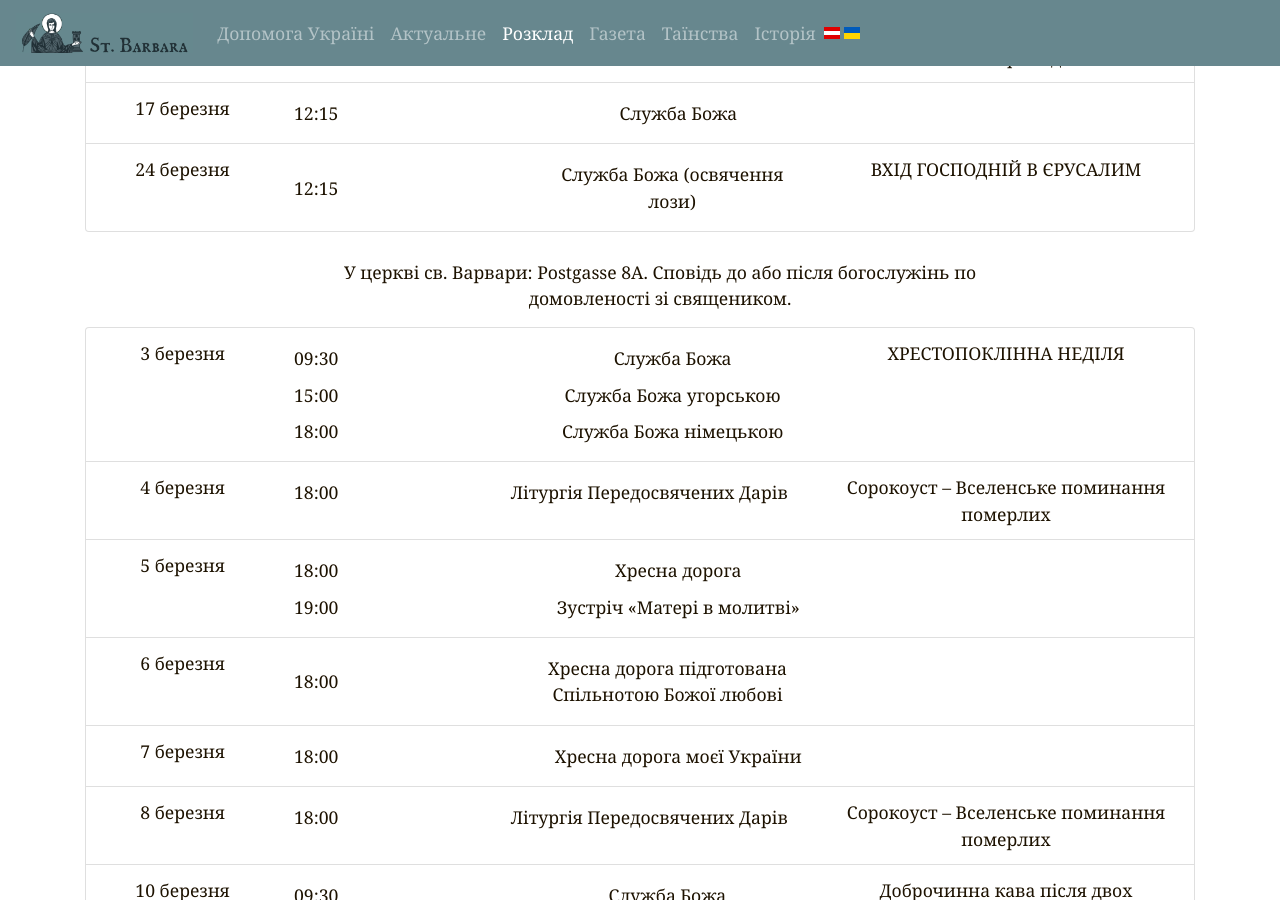
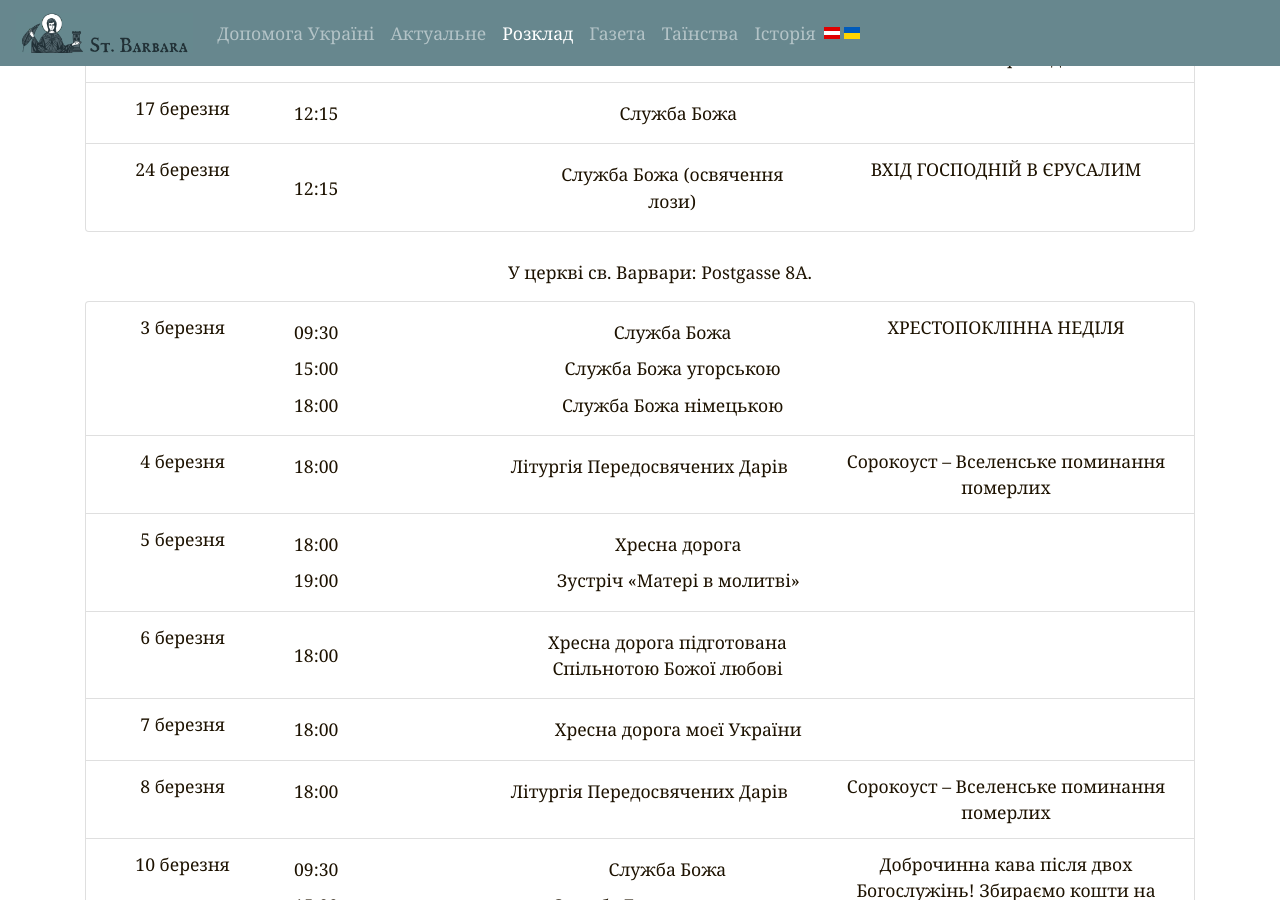
Before and after one commit to n3braska/jekyll, a Jekyll site: the page built from ua/timetable.html, in a window 1280 px wide and 900 px high, scrolled down 348 px. Built offline with Jekyll 4.4.1, drawn with Linux system fonts in a browser that asks for light colours.

Commit message:
Ostern plan adjustment

```diff
--- a/_data/ua/calendar_josaphatskapelle.yml
+++ b/_data/ua/calendar_josaphatskapelle.yml
@@ -325,7 +325,7 @@
             title: Хресна дорога
         occasion: null
     month_date: 02-2023
-  - announcement: "У церкві св. Варвари: Postgasse 8A. Сповідь до або після богослужінь по домовленості зі священиком."
+  - announcement: "У церкві св. Варвари: Postgasse 8A."
     day:
       - d: 3
         event:
--- a/_layouts/indexlayout.html
+++ b/_layouts/indexlayout.html
@@ -29,7 +29,7 @@
     </div>
 </div>
 <div class="container mt-2 mb-5 ">
-    <h3 class="my-3 text-center title pt-3">{% if page.lang=="ua" %} Богослужіння {% else %} Messe {% endif %}</h3>
+    <h3 class="my-3 text-center title pt-3">{% if page.lang=="ua" %} Розклад Великодніх Богослужінь {% else %} Gottesdienstordnung Ostern {% endif %}</h3>
 
     <div>
         {% include indextimetable_jesuitenkirche.html %}
```
